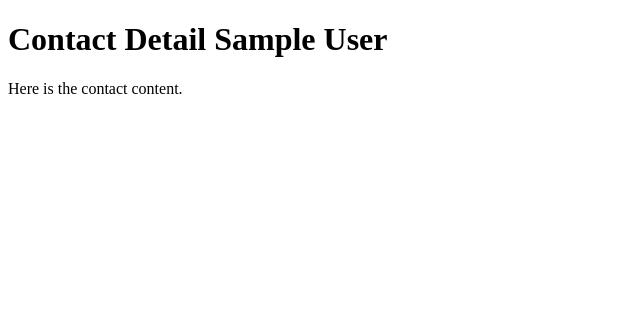
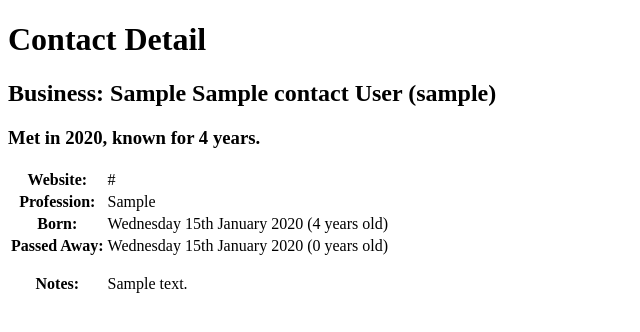
Before and after one commit to notteddydev/reimagined_lamp, a Django app: page /address-book/contacts/1 in a window 1280 px wide. Shown: the part 26-358 px from the top of the page, without its empty margins (0-640 px from the left). Run offline with Django 5.2, Linux system fonts and the light colour scheme; a user stored in the database is signed in; tables that the repository leaves empty hold one stand-in row (values such as "Sample post"); parts of the project's set-up code (start-up, migrations or seed data) failed here and were passed over.

Commit message:
Fill out contact_detail template a bit more - display information in a table.

```diff
--- a/address_book/templates/address_book/contact_detail.html
+++ b/address_book/templates/address_book/contact_detail.html
@@ -2,8 +2,51 @@
 
 {% block title %}Address Book{% endblock title %}
 
-{% block header %}Contact Detail {{ contact }}{% endblock header %}
+{% block header %}Contact Detail{% endblock header %}
 
 {% block content %}
-    Here is the contact content.
+    <h2>
+        {% if contact.is_business %}
+            Business:
+        {% endif %}
+        {{ contact.full_name }}
+        {% if contact.nickname|length %}
+             ({{ contact.nickname }})
+        {% endif %}
+    </h2>
+    <h3>Met in {{ contact.year_met }}, known for {{ contact.known_for_years }} years.</h3>
+    <table>
+        <tbody>
+            {% if contact.website %}
+                <tr>
+                    <th>Website:</th>
+                    <td>{{ contact.website|urlize }}</td>
+                </tr>
+            {% endif %}
+            {% if contact.profession %}
+                <tr>
+                    <th>Profession:</th>
+                    <td>{{ contact.profession }}</td>
+                </tr>
+            {% endif %}
+            {% if contact.dob %}
+                <tr>
+                    <th>Born:</th>
+                    <td>{{ contact.dob|date:"l jS F Y" }} ({{ contact.age }} years old)</td>
+                </tr>
+            {% endif %}
+            {% if contact.dod %}
+                <tr>
+                    <th>Passed Away:</th>
+                    <td>{{ contact.dod|date:"l jS F Y" }} ({{ contact.age_passed }} years old)</td>
+                </tr>
+            {% endif %}
+            {% if contact.notes|length %}
+                <tr>
+                    <th>Notes:</th>
+                    <td>{{ contact.notes|linebreaks }}</td>
+                </tr>
+            {% endif %}
+        </tbody>
+    </table>
 {% endblock content %}
```
